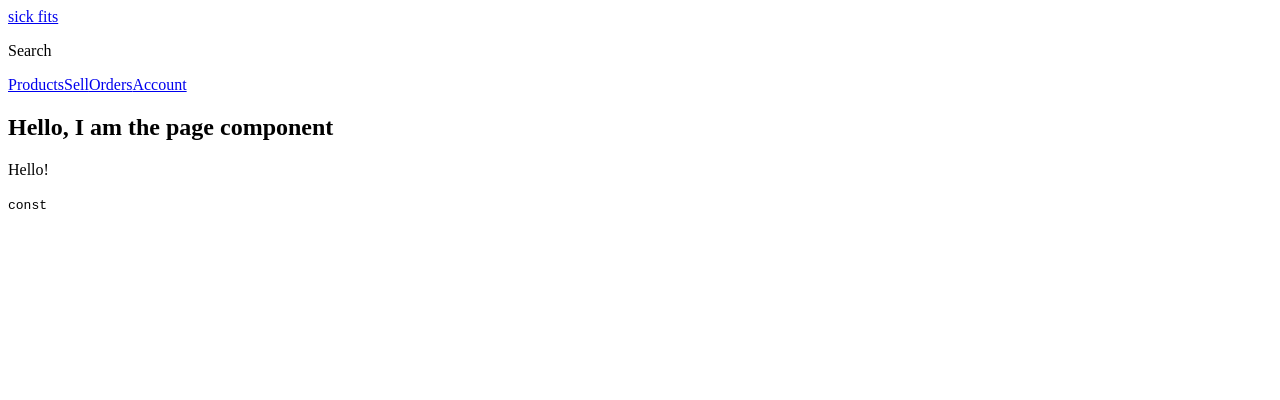
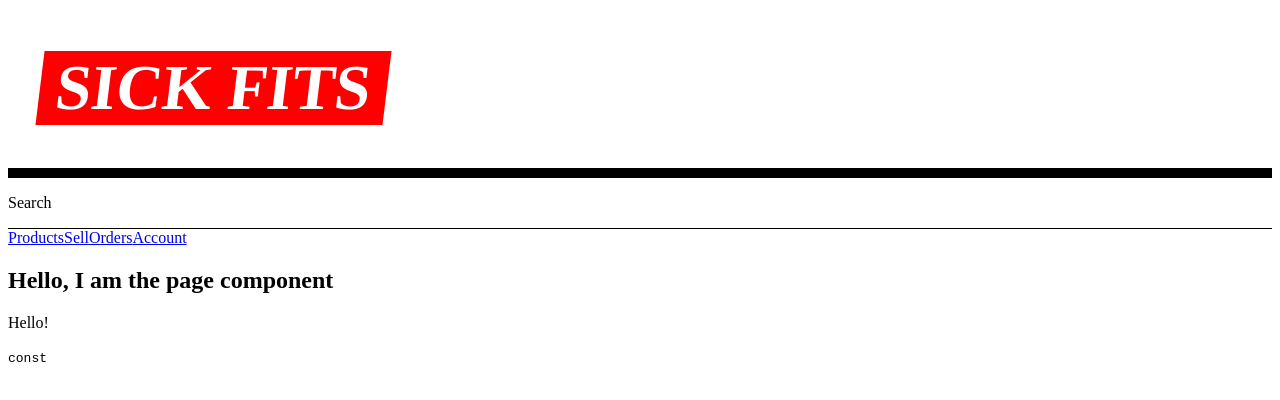
Before and after one commit to henriquekirchheck/wesbos-advanced-react, a Next.js app in the folder frontend/: page / in a window 1280 px wide. Shown: the top 400 px of the page. Built offline with nearby package versions, Linux system fonts and the light colour scheme.

Commit message:
Started styling header

```diff
--- a/frontend/components/Header.js
+++ b/frontend/components/Header.js
@@ -1,16 +1,50 @@
 import Link from 'next/link'
+import styled from 'styled-components'
 import { Nav } from './Nav'
+
+const Logo = styled.h1`
+  font-size: 4rem;
+  margin-left: 2rem;
+  position: relative;
+  z-index: 2;
+  background-color: red;
+  transform: skew(-7deg);
+  a {
+    color: white;
+    text-decoration: none;
+    text-transform: uppercase;
+    padding: 0.5rem 1rem;
+  }
+`
+
+const HeaderStyles = styled.header`
+  .bar {
+    border-bottom: 10px solid var(--black, black);
+    display: grid;
+    grid-template-columns: auto 1fr;
+    justify-content: space-between;
+    align-items: center;
+  }
+
+  .sub-bar {
+    display: grid;
+    grid-template-columns: 1fr auto;
+    border-bottom: 1px solid var(--black, black);
+  }
+`
 
 export function Header() {
   return (
-    <header>
+    <HeaderStyles>
       <div className="bar">
-        <Link href='/'>sick fits</Link>
+        <Logo>
+          <Link href="/">Sick fits</Link>
+        </Logo>
       </div>
       <div className="sub-bar">
         <p>Search</p>
       </div>
       <Nav />
-    </header>
+    </HeaderStyles>
   )
 }
```
